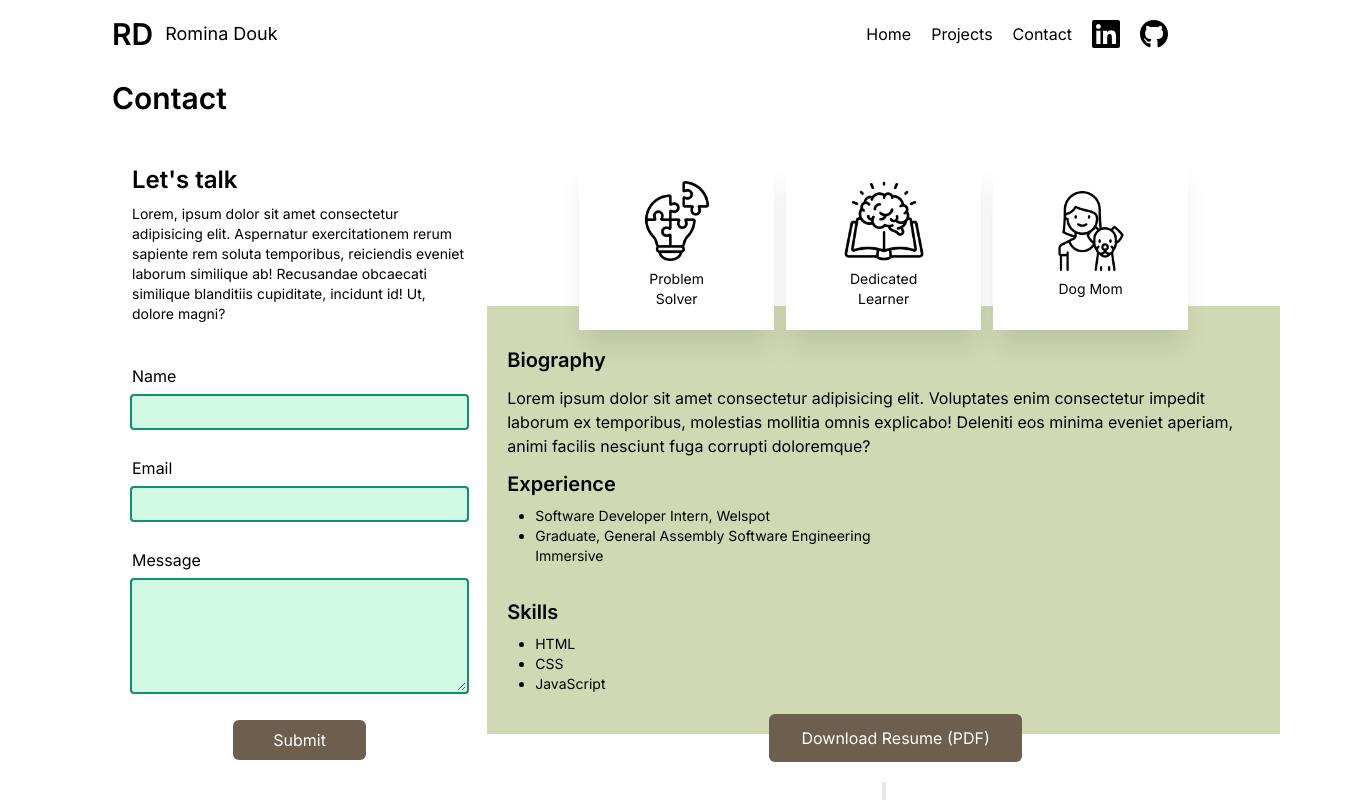
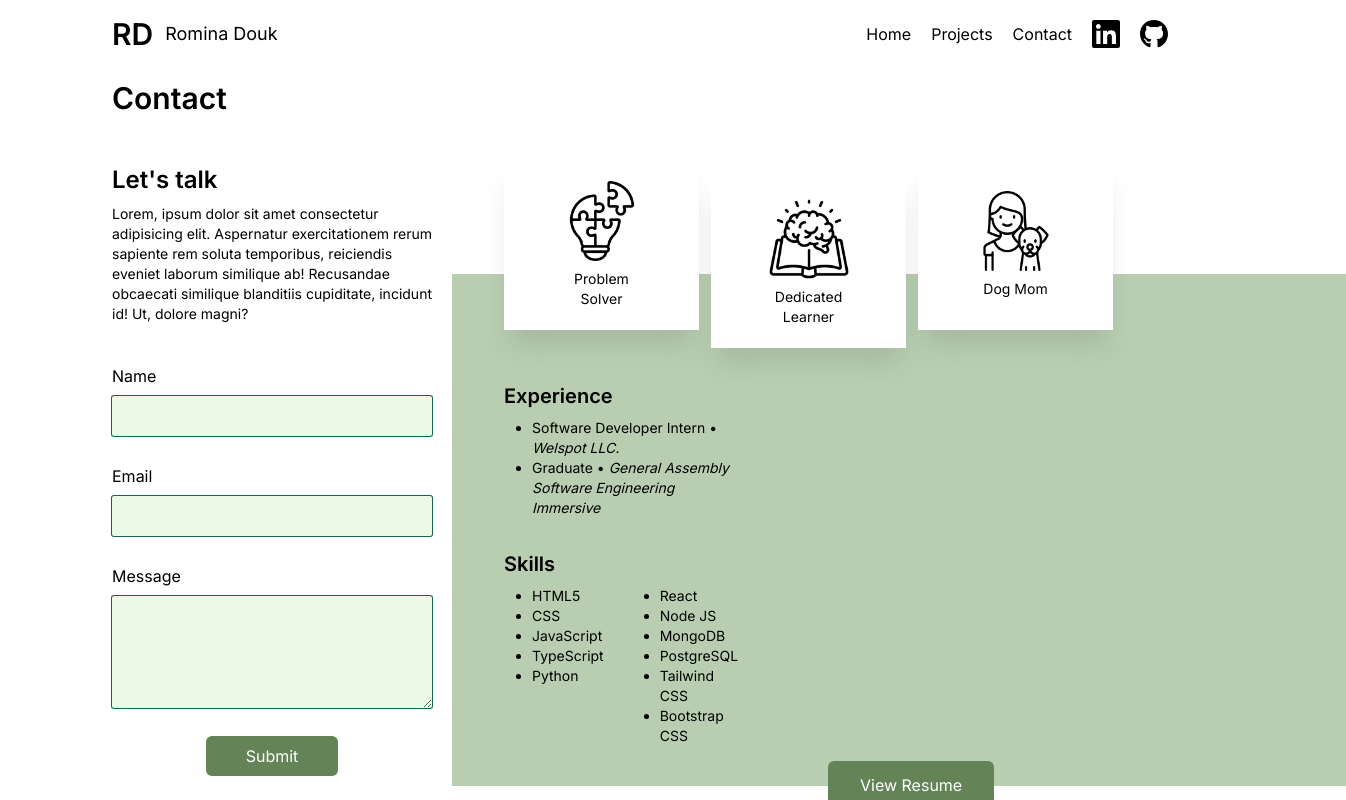
Before and after one commit to rominadouk/portfolio-redesign, a Next.js app: page /contact in a window 1280 px wide. Shown: the top 800 px of the page, 1346 px wide, since content can reach past the window. Built offline with nearby package versions, Linux system fonts and the light colour scheme.

Commit message:
completed most styling for contact page, needs the successful submission state

```diff
--- a/app/contact/page.tsx
+++ b/app/contact/page.tsx
@@ -5,51 +5,58 @@ import Image from 'next/image'
 import traitOne from '../../public/assets/images/problem-solver.png'
 import traitTwo from '../../public/assets/images/lifelong-learner.png'
 import traitThree from '../../public/assets/images/dog-mom.png'
-import linkedinIcon from '../../public/assets/icons/linkedin-icon.svg'
-import githubIcon from '../../public/assets/icons/github-icon.svg'
+
 
 
 const Contact = () => {
+
+  const handleContactSubmission = (e:React.ChangeEvent) => {
+    e.preventDefault();
+    console.log('clicked!')
+  };
+
+
   return (
-    <div className='pt-20 flex flex-col'>
+    <div className='pt-20 flex flex-col '>
         <h1 className='text-3xl font-semibold mb-5 mx-5 lg:mx-20 lg:ml-28'>Contact</h1>
-        <div className='lg:flex'>
+        <div className='flex flex-col lg:flex-row lg:gap-5'>
           {/* contact form container */}
-          <div id='contact-form-container'className='md:mx-32 lg:mx-0 lg:ml-28 lg:w-1/3 lg:mt-7'>
-            <h2 className='mx-5 text-2xl font-semibold'>Let's talk</h2>
-            <p className='mx-5 mt-2 text-sm'>Lorem, ipsum dolor sit amet consectetur adipisicing elit. Aspernatur exercitationem rerum sapiente rem soluta temporibus, reiciendis eveniet laborum similique ab! Recusandae obcaecati similique blanditiis cupiditate, incidunt id! Ut, dolore magni?</p>
-                <form className='flex flex-col mx-5 py-10 gap-7'>
+          <div id='contact-form-container'className=' self-center max-w-md md:max-w-lg lg:ml-28 lg:mx-0 lg:w-[27%] lg:mt-7 lg:min-w-[25%]'>
+            <h2 className='mx-5 text-2xl font-semibold lg:mx-0'>Let's talk</h2>
+            <p className='mx-5 mt-2 text-sm lg:mx-0'>Lorem, ipsum dolor sit amet consectetur adipisicing elit. Aspernatur exercitationem rerum sapiente rem soluta temporibus, reiciendis eveniet laborum similique ab! Recusandae obcaecati similique blanditiis cupiditate, incidunt id! Ut, dolore magni?</p>
+                <form className='flex flex-col mx-5 py-10 gap-7 lg:mx-0'>
                 {/* Name Input */}
                 <div className='flex flex-col gap-2'>
-                  <label htmlFor='name'>Name</label>
-                  <input id='name' type='text' className='border h-8 ring-2 ring-emerald-600 bg-emerald-100 rounded-sm' />
+                  <label htmlFor='name' >Name</label>
+                  <input id='name' type='text' className=' h-8 ring-1 ring-input-border bg-input rounded-sm  p-2 lg:h-10' required />
                 </div>
                 {/* Email Input */}
                 <div className='flex flex-col gap-2'>
                   <label htmlFor='email'>Email</label>
-                  <input id='email' type='email' className='border h-8 ring-2 ring-emerald-600 bg-emerald-100 rounded-sm'/>
+                  <input id='email' type='email' className=' h-8 ring-1 ring-input-border bg-input rounded-sm p-2 lg:h-10' required/>
                 </div>
                 {/* Message Input */}
                 <div className='flex flex-col gap-2'>
                   <label htmlFor='message'>Message</label>
-                  <textarea id='message' className='border h-28 ring-2 ring-emerald-600 bg-emerald-100 rounded-sm'/>
+                  <textarea id='message' className=' h-28 ring-1 ring-input-border bg-input rounded-sm p-2' required/>
                 </div>
                 {/* Submit Button */}
-                <input type='submit' className=' self-center py-2 px-10 bg-button-color text-white rounded-md' />
+                <input type='submit' className=' self-center py-2 px-10 bg-button-color text-white rounded-md'/>
             </form>
           </div>
           {/* contact form container END*/}
+
           {/* Experience + Trait Card */}
           <div className='px-5 flex flex-col'>
                   {/* Three Trait Cards */}
-                  <div className='flex flex-col items-center gap-3 relative top-6 md:flex-row md:self-center '>
+                  <div className='flex flex-col items-center gap-3 relative top-6 md:flex-row md:self-center lg:self-start lg:ml-8'>
                       <div className={styles.traitCard}>
                           <div className=' flex flex-col h-32 w-20 text-center gap-2 self-center'>
                               <Image src={traitOne} alt='lightbulb-icon' />
                               <p className='text-sm'>Problem Solver</p>
                           </div>
                       </div>
-                      <div className={styles.traitCard}>
+                      <div className={`${styles.traitCard} md:mb-[-35px]`}>
                           <div className=' flex flex-col h-32 w-20 justify-center text-center gap-2 self-center'>
                                   <Image src={traitTwo} alt='lightbulb-icon' />
                                   <p className='text-sm'> Dedicated Learner</p>
@@ -63,34 +70,39 @@ const Contact = () => {
                       </div>
                   </div>
                   {/* Trait Cards End */}
-                  <div id={styles.biographySection} className='bg-sage-green px-5 py-10 lg:max-w-4xl'>
-                      <h2 className='text-xl font-semibold mb-3'>Biography</h2>
-                      <p className=''>Lorem ipsum dolor sit amet consectetur adipisicing elit. Voluptates enim consectetur impedit laborum ex temporibus, molestias mollitia omnis explicabo! Deleniti eos minima eveniet aperiam, animi facilis nesciunt fuga corrupti doloremque?</p>
+                  <div id={styles.biographySection} className='bg-nav px-5 py-10 lg:pr-72 lg:pt-24 lg:mt-[-32px]'>
                   {/* Experience and Skills Container */}
-                      <div className='lg:pr-80 mt-3'>
+                      <div className='lg:pr-80 mt-3 lg:ml-8'>
                               <h2 className='text-xl font-semibold mb-2 '>Experience</h2>
                               <ul className='list-disc ml-7 text-sm'>
-                                  <li>Software Developer Intern, Welspot</li>
-                                  <li>Graduate, General Assembly Software Engineering Immersive</li>
+                                  <li>Software Developer Intern • <span className='italic'>Welspot LLC.</span></li>
+                                  <li>Graduate • <span className='italic'>General Assembly Software Engineering Immersive</span></li>
                               </ul>
 
                           <div>
                               <h2 className='text-xl font-semibold mb-2 mt-8'>Skills</h2>
-                              <ul className='list-disc ml-7 text-sm'>
-                                  <li>HTML</li>
+                              <ul className='list-disc ml-7 text-sm lg:flex lg:gap-14'>
+                                <div className=''>
+                                  <li>HTML5</li>
                                   <li>CSS</li>
                                   <li>JavaScript</li>
+                                  <li>TypeScript</li>
+                                  <li>Python</li>
+                                </div>
+                                  <div>
+                                    <li>React</li>
+                                    <li>Node JS</li>
+                                    <li>MongoDB</li>
+                                    <li>PostgreSQL</li>
+                                    <li>Tailwind CSS</li>
+                                    <li>Bootstrap CSS</li>
+                                  </div>
                               </ul>
                           </div>
                       </div>
                   </div>
-                  <button className='mt-[-20px] bg-button-color text-white py-3 px-8 rounded-md mr-5 ml-11 z-10  self-center'>Download Resume (PDF)</button>
-                  {/* Vertical Line */}
-                  <div className='h-10 border-2 w-1 my-5 self-center'></div>
-                  <div className='icons flex self-center gap-5 pb-8'>
-                    <Image src={linkedinIcon} alt='linkedin-logo' className='w-7 h-8 lg:w-10 lg:h-11'/>
-                    <Image src={githubIcon} alt='github-logo' className='w-7 h-8 lg:w-10 lg:h-11'/>
-                  </div>
+                  <a className='mt-[-25px] bg-button-color text-white py-3 px-8 rounded-md mr-5 ml-11 z-10  self-center' href='https://docs.google.com/document/d/1VJjqQIxkQx2RMIdvFQt88SFtQa5qkwPhqH6ACfeo_q8/edit?usp=sharing' target='_blank'
+                  >View Resume</a>
           </div>
           {/* Experience + Trait Card END */}
         </div>
--- a/app/page.tsx
+++ b/app/page.tsx
@@ -30,7 +30,7 @@ export default function Home() {
   return (
     <main className="flex flex-col">
       {/* Gradient Header */}
-      <div id='gradient-background' className='h-72 mb-[-170px] bg-sage-green lg:h-[430px] lg:mb-[-320px]'>
+      <div id='gradient-background' className='h-72 mb-[-170px] bg-nav lg:h-[430px] lg:mb-[-320px]'>
       </div>
       {/* Gradient Header End*/}
 
--- a/tailwind.config.ts
+++ b/tailwind.config.ts
@@ -15,7 +15,10 @@ const config: Config = {
       },
       colors: {
         'sage-green': '#D0D9B3',
-        'button-color': 'rgba(109, 94, 77, 1)',
+        'button-color': 'rgba(100, 132, 88, 1)',
+        'input': 'rgba(234, 250, 230, 1)',
+        'input-border': 'rgba(20, 102, 72, 1)',
+        'nav': 'rgba(185, 206, 177, 1)',
       }
     },
   },
```
